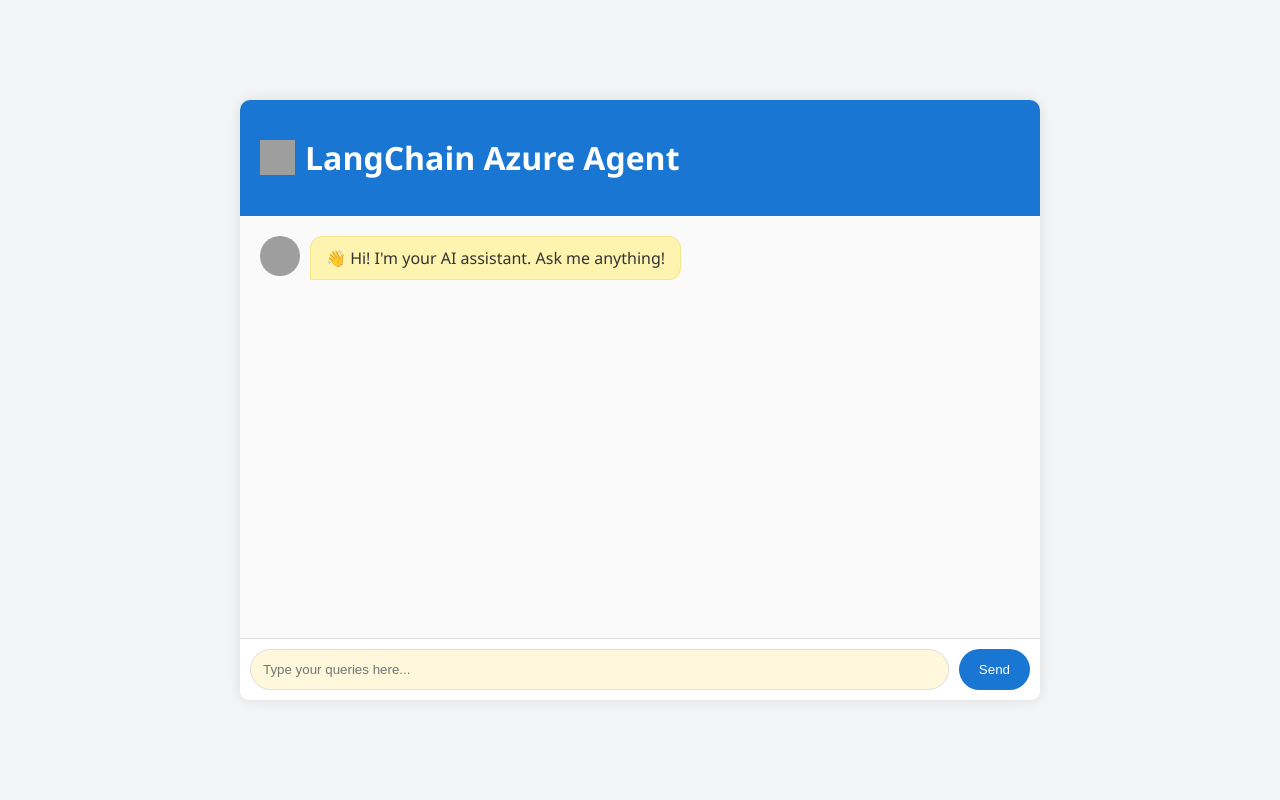
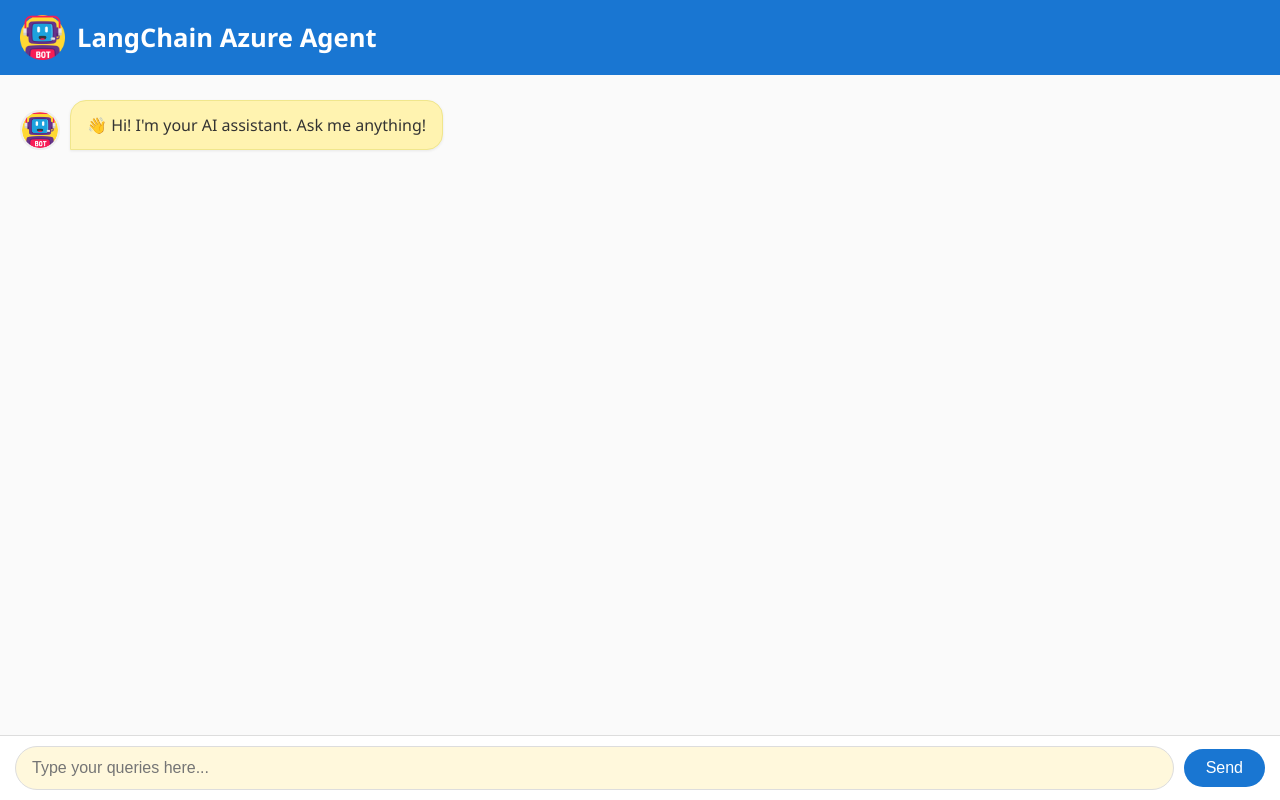
Before and after one commit to tech-aakash/Agentic-AI-based-RAG, a Flask app: page / in a window 1280 px wide. Run offline with Flask 3, Linux system fonts and the light colour scheme; grey boxes are pictures that could not be loaded.

Commit message:
main changes

```diff
--- a/static/chat.css
+++ b/static/chat.css
@@ -1,111 +1,200 @@
-body {
+/* ---------- GLOBAL RESET ---------- */
+* {
   margin: 0;
+  padding: 0;
+  box-sizing: border-box;
+}
+
+html, body {
+  height: 100%;
+  width: 100%;
   font-family: "Segoe UI", Tahoma, Geneva, Verdana, sans-serif;
   background-color: #f4f5f7;
-    display: flex;
-    justify-content: center;
-    align-items: center;
-    height: 100vh;
 }
 
-.chat-wrapper {
-    width: 800px;
-    height: 600px;
-    background: #fff;
-    border-radius: 10px;
-    box-shadow: 0 0 15px rgba(0,0,0,0.1);
+/* ---------- MAIN CONTAINER ---------- */
+.chat-container {
   display: flex;
   flex-direction: column;
-    overflow: hidden;
+  height: 100vh;          /* ✅ full viewport height */
+  width: 100vw;           /* ✅ full viewport width */
+  background-color: #ffffff;
 }
 
+/* ---------- HEADER ---------- */
 .chat-header {
   display: flex;
   align-items: center;
-    gap: 10px;
+  gap: 12px;
   background-color: #1976d2;
-    color: white;
+  color: #fff;
   padding: 15px 20px;
+  box-shadow: 0 2px 6px rgba(0, 0, 0, 0.1);
 }
 
-.chat-header .logo {
-    width: 35px;
-    height: 35px;
+.chat-header .header-icon {
+  width: 45px;
+  height: 45px;
+  object-fit: contain;
 }
 
+.chat-header h1 {
+  font-size: 1.6rem;
+  font-weight: 600;
+}
+
+/* ---------- CHAT BOX ---------- */
 .chat-box {
   flex-grow: 1;
-    padding: 20px;
   overflow-y: auto;
+  padding: 25px 20px;
+  background: #fafafa;
   display: flex;
   flex-direction: column;
-    gap: 15px;
-    background: #fafafa;
+  gap: 18px;
 }
 
-.bubble {
+/* ---------- MESSAGES ---------- */
+.message {
   display: flex;
-    align-items: flex-start;
+  align-items: flex-end;
   gap: 10px;
-    max-width: 75%;
+  max-width: 80%;
 }
 
-.user-msg {
+.message.user {
   align-self: flex-end;
   flex-direction: row-reverse;
 }
 
-.user-msg .msg-text {
+.message.user .bubble {
+  border-radius: 16px 16px 0 16px;
+}
+
+.message.bot .bubble {
+  border-radius: 16px 16px 16px 0;
+}
+
+.bubble {
+  padding: 12px 16px;
   background-color: #fff3b0;
   border: 1px solid #f0e68c;
-    border-radius: 12px 12px 0 12px;
+  color: #333;
+  line-height: 1.5;
+  font-size: 1rem;
+  word-break: break-word;
+  box-shadow: 0 1px 3px rgba(0, 0, 0, 0.08);
 }
 
-.bot-msg .msg-text {
-    background-color: #fff3b0;
-    border: 1px solid #f0e68c;
-    border-radius: 12px 12px 12px 0;
-}
-
-.msg-text {
-    padding: 10px 15px;
-    line-height: 1.4;
-    color: #333;
-    word-wrap: break-word;
-}
-
+/* ---------- AVATARS ---------- */
 .avatar {
   width: 40px;
   height: 40px;
   border-radius: 50%;
+  object-fit: cover;
+  border: 2px solid #eee;
 }
 
+/* ---------- INPUT AREA ---------- */
 .chat-input {
   display: flex;
+  align-items: center;
+  gap: 10px;
   border-top: 1px solid #ddd;
-    padding: 10px;
-    background: #fff;
+  padding: 10px 15px;
+  background-color: #fff;
+  position: sticky;
+  bottom: 0;
 }
 
 .chat-input input {
   flex: 1;
-    padding: 12px;
+  padding: 12px 16px;
   border: 1px solid #ddd;
   border-radius: 25px;
+  background-color: #fff8dc;
+  font-size: 1rem;
   outline: none;
-    background: #fff8dc;
 }
 
 .chat-input button {
-    background: #1976d2;
+  background-color: #1976d2;
   color: white;
   border: none;
   border-radius: 25px;
-    padding: 10px 20px;
-    margin-left: 10px;
+  padding: 10px 22px;
   cursor: pointer;
+  font-size: 1rem;
+  transition: background 0.3s ease;
 }
 
 .chat-input button:hover {
-    background: #0d47a1;
+  background-color: #0d47a1;
 }
+
+/* ---------- SCROLLBAR ---------- */
+.chat-box::-webkit-scrollbar {
+  width: 6px;
+}
+
+.chat-box::-webkit-scrollbar-thumb {
+  background-color: #ccc;
+  border-radius: 3px;
+}
+
+/* ---------- TYPING / THINKING ANIMATION ---------- */
+.typing {
+  display: inline-flex;
+  align-items: center;
+  gap: 2px;
+  min-width: 60px;
+  animation: fadeIn 0.3s ease-in-out;
+  font-style: italic;
+  color: #555;
+}
+
+.typing span {
+  animation: dots 1.4s infinite;
+  font-weight: bold;
+}
+
+.typing span:nth-child(1) {
+  animation-delay: 0s;
+}
+.typing span:nth-child(2) {
+  animation-delay: 0.3s;
+}
+.typing span:nth-child(3) {
+  animation-delay: 0.6s;
+}
+
+@keyframes dots {
+  0%, 20% {
+    opacity: 0;
+    transform: translateY(0);
+  }
+  50% {
+    opacity: 1;
+    transform: translateY(-3px);
+  }
+  100% {
+    opacity: 0;
+    transform: translateY(0);
+  }
+}
+
+@keyframes fadeIn {
+  from { opacity: 0; transform: translateY(3px); }
+  to { opacity: 1; transform: translateY(0); }
+}
+
+
+/* ---------- RESPONSIVE ---------- */
+@media (max-width: 768px) {
+  .chat-header h1 {
+    font-size: 1.3rem;
+  }
+  .bubble {
+    font-size: 0.95rem;
+  }
+}
--- /dev/null
+++ b/static/script.js
@@ -0,0 +1,56 @@
+const form = document.getElementById("chat-form");
+const chatBox = document.getElementById("chat-box");
+
+form.addEventListener("submit", async (e) => {
+  e.preventDefault();
+  const questionInput = document.getElementById("question");
+  const question = questionInput.value.trim();
+  if (!question) return;
+
+  // 🧍 User message
+  chatBox.innerHTML += `
+    <div class="message user">
+      <div class="bubble">${question}</div>
+      <img src="/static/assets/user.png" class="avatar" alt="User">
+    </div>`;
+  chatBox.scrollTop = chatBox.scrollHeight;
+  questionInput.value = "";
+
+  // 💭 Typing (thinking) animation
+  const typingDiv = document.createElement("div");
+  typingDiv.classList.add("message", "bot");
+  typingDiv.innerHTML = `
+    <img src="/static/assets/bot.png" class="avatar" alt="Bot">
+    <div class="bubble typing">thinking<span>.</span><span>.</span><span>.</span></div>
+  `;
+  chatBox.appendChild(typingDiv);
+  chatBox.scrollTop = chatBox.scrollHeight;
+
+  try {
+    const res = await fetch("/ask", {
+      method: "POST",
+      headers: { "Content-Type": "application/x-www-form-urlencoded" },
+      body: new URLSearchParams({ question }),
+    });
+    const data = await res.json();
+
+    // Remove typing animation
+    typingDiv.remove();
+
+    // 🧠 Bot response
+    chatBox.innerHTML += `
+      <div class="message bot">
+        <img src="/static/assets/bot.png" class="avatar" alt="Bot">
+        <div class="bubble">${data.response || "⚠️ Something went wrong."}</div>
+      </div>`;
+  } catch (error) {
+    typingDiv.remove();
+    chatBox.innerHTML += `
+      <div class="message bot">
+        <img src="/static/assets/bot.png" class="avatar" alt="Bot">
+        <div class="bubble">⚠️ Network error. Please try again.</div>
+      </div>`;
+  }
+
+  chatBox.scrollTop = chatBox.scrollHeight;
+});
--- a/templates/chat.html
+++ b/templates/chat.html
@@ -1,69 +1,32 @@
 <!DOCTYPE html>
 <html lang="en">
 <head>
-    <meta charset="UTF-8">
-    <meta name="viewport" content="width=device-width, initial-scale=1.0">
-    <title>LangChain Azure Agent</title>
+  <meta charset="UTF-8" />
+  <meta name="viewport" content="width=device-width, initial-scale=1.0" />
+  <title>LLM based Agentic AI Multi-tool Chatbot</title>
   <link rel="stylesheet" href="{{ url_for('static', filename='chat.css') }}">
 </head>
 <body>
-    <div class="chat-wrapper">
+  <div class="chat-container">
     <div class="chat-header">
-            <img src="https://cdn-icons-png.flaticon.com/512/4712/4712108.png" alt="Bot" class="logo">
+      <img src="{{ url_for('static', filename='assets/bot.png') }}" class="header-icon" alt="Bot Logo">
       <h1>LangChain Azure Agent</h1>
     </div>
 
     <div id="chat-box" class="chat-box">
-            <div class="bot-msg bubble">
-                <img src="https://cdn-icons-png.flaticon.com/512/4712/4712108.png" class="avatar">
-                <div class="msg-text">👋 Hi! I'm your AI assistant. Ask me anything!</div>
+      <div class="message bot">
+        <img src="{{ url_for('static', filename='assets/bot.png') }}" class="avatar" alt="Bot">
+        <div class="bubble">👋 Hi! I'm your AI assistant. Ask me anything!</div>
       </div>
     </div>
 
     <form id="chat-form" class="chat-input">
-            <input type="text" id="question" name="question" placeholder="Type your queries here..." required>
+      <input type="text" id="question" name="question" placeholder="Type your queries here..." required />
       <button type="submit">Send</button>
     </form>
   </div>
 
-    <script>
-        const form = document.getElementById("chat-form");
-        const chatBox = document.getElementById("chat-box");
-
-        form.addEventListener("submit", async (e) => {
-            e.preventDefault();
-            const question = document.getElementById("question").value.trim();
-            if (!question) return;
-
-            // Display user message
-            chatBox.innerHTML += `
-                <div class="user-msg bubble">
-                    <div class="msg-text">${question}</div>
-                    <img src="https://cdn-icons-png.flaticon.com/512/1946/1946429.png" class="avatar">
-                </div>`;
-            document.getElementById("question").value = "";
-
-            // Scroll to bottom
-            chatBox.scrollTop = chatBox.scrollHeight;
-
-            // Send to backend
-            const response = await fetch("/ask", {
-                method: "POST",
-                body: new URLSearchParams({ question }),
-                headers: { "Content-Type": "application/x-www-form-urlencoded" }
-            });
-
-            const data = await response.json();
-            const answer = data.response || `⚠️ ${data.error}`;
-
-            // Display bot message
-            chatBox.innerHTML += `
-                <div class="bot-msg bubble">
-                    <img src="https://cdn-icons-png.flaticon.com/512/4712/4712108.png" class="avatar">
-                    <div class="msg-text">${answer}</div>
-                </div>`;
-            chatBox.scrollTop = chatBox.scrollHeight;
-        });
-    </script>
+  <!-- ✅ Link external JS -->
+  <script src="{{ url_for('static', filename='script.js') }}"></script>
 </body>
 </html>
```
Also changed, not shown: static/assets/bot.png (renamed from assets/bot.png), static/assets/user.png (renamed from assets/user.png). Lines whose indentation alone changed are shown as unchanged.
